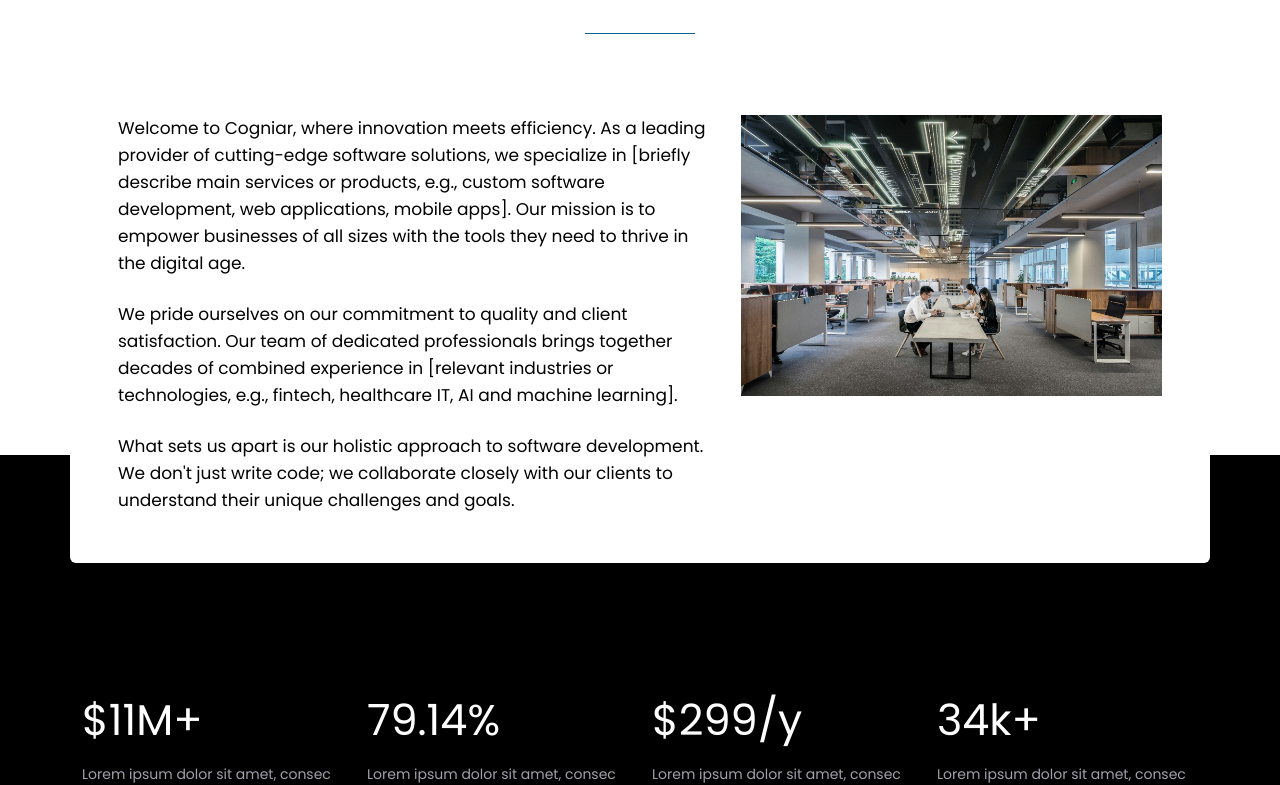
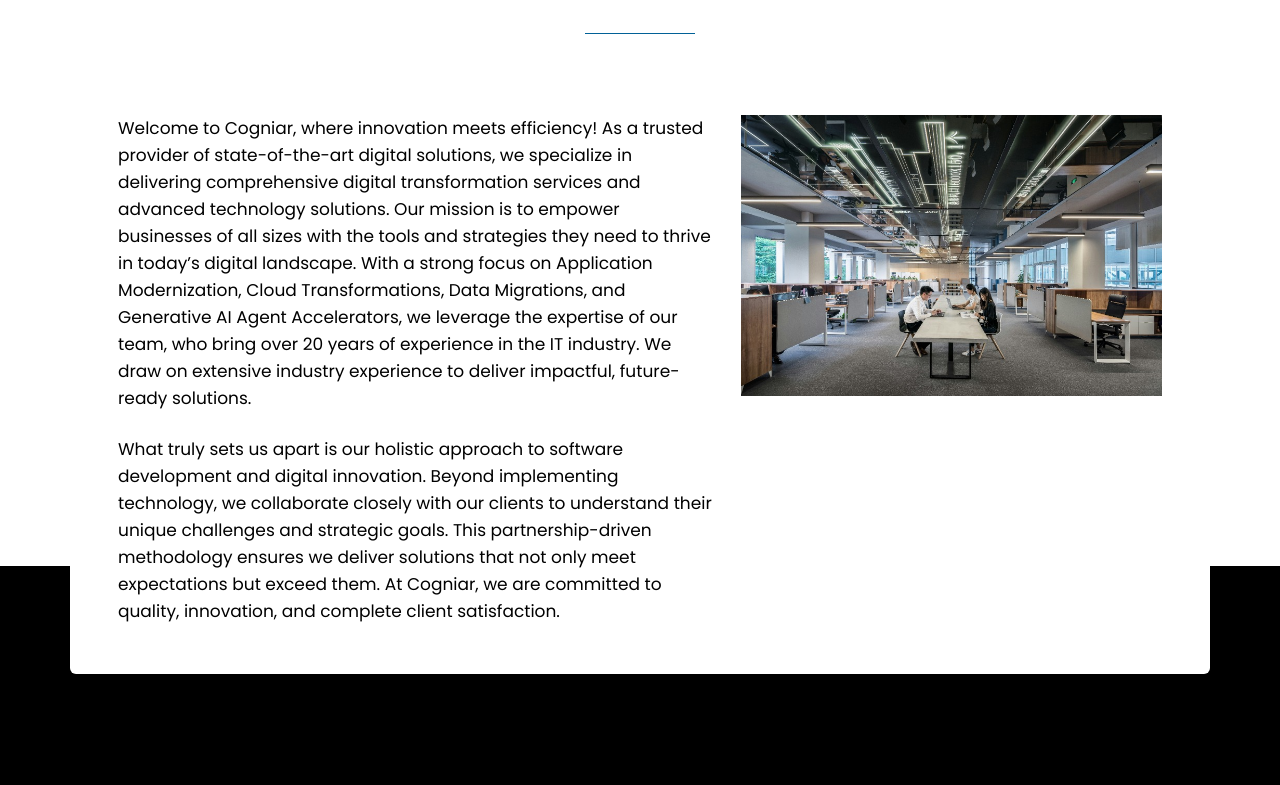
Before and after one commit to cogniar/CogniarWebsite, an Angular app: page / in a window 1280 px wide. Shown: the part 1583-2368 px from the top of the page. Built offline with nearby package versions, Linux system fonts and the light colour scheme.

Commit message:
About and Favicon changes

```diff
--- a/src/app/home/home.component.html
+++ b/src/app/home/home.component.html
@@ -849,14 +849,15 @@
                 </div>
                 <div class="col-md-7">
                     <div class="section__content mb-5">
-                        <p class="mb-4">Welcome to Cogniar, where innovation meets efficiency. As a leading provider of cutting-edge software solutions,
-                             we specialize in [briefly describe main services or products, e.g., custom software
-                              development, web applications, mobile apps]. Our mission is to empower businesses of all
-                               sizes with the tools they need to thrive in the digital age.</p>
+                        <p class="mb-4">Welcome to Cogniar, where innovation meets efficiency! As a trusted provider of state-of-the-art digital solutions,
+                            we specialize in delivering comprehensive digital transformation services and advanced technology solutions.
+                            Our mission is to empower businesses of all sizes with the tools and strategies they need to thrive in today’s digital landscape.
+                            With a strong focus on Application Modernization, Cloud Transformations, Data Migrations, and Generative AI Agent Accelerators, we leverage the expertise of our team, who bring over 20 years of experience in the IT industry.
+                            We draw on extensive industry experience to deliver impactful, future-ready solutions.</p>
                                <p class="mb-4">
-                                We pride ourselves on our commitment to quality and client satisfaction. Our team of dedicated professionals brings together decades of combined experience in [relevant industries or technologies, e.g., fintech, healthcare IT, AI and machine learning].
+                                What truly sets us apart is our holistic approach to software development and digital innovation. Beyond implementing technology, we collaborate closely with our clients to understand their unique challenges and strategic goals.
+                                This partnership-driven methodology ensures we deliver solutions that not only meet expectations but exceed them. At Cogniar, we are committed to quality, innovation, and complete client satisfaction.
                                </p>
-                               <p>What sets us apart is our holistic approach to software development. We don't just write code; we collaborate closely with our clients to understand their unique challenges and goals.</p>
                     </div>
                 </div>
                 <div class="col-md-5">
```
Also changed, not shown: 1 other file (tests, documents, lock files or other folders).
